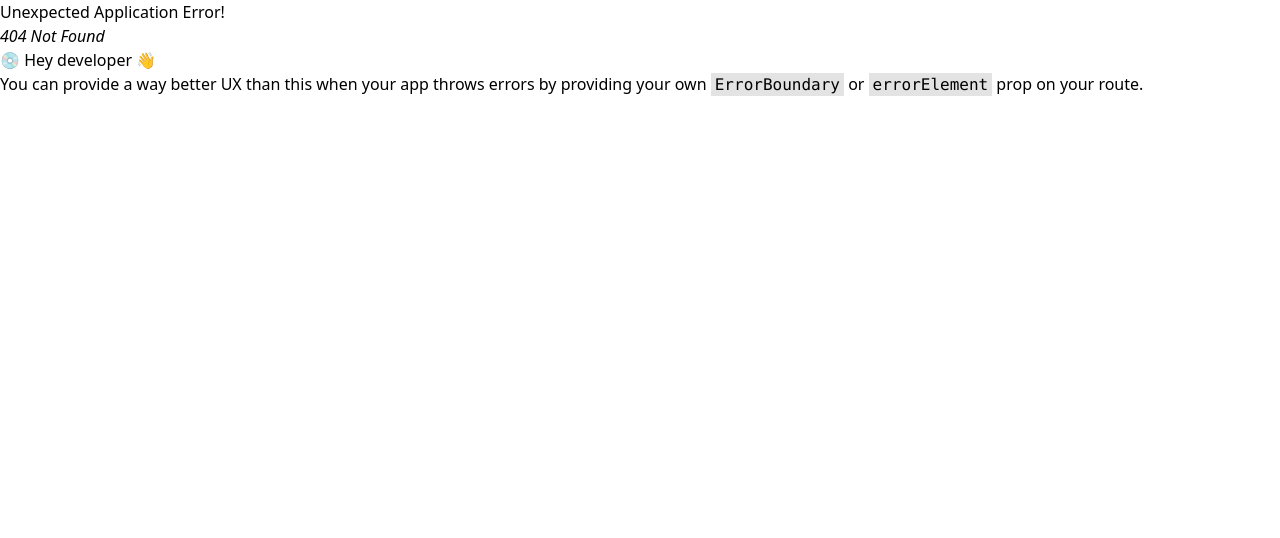
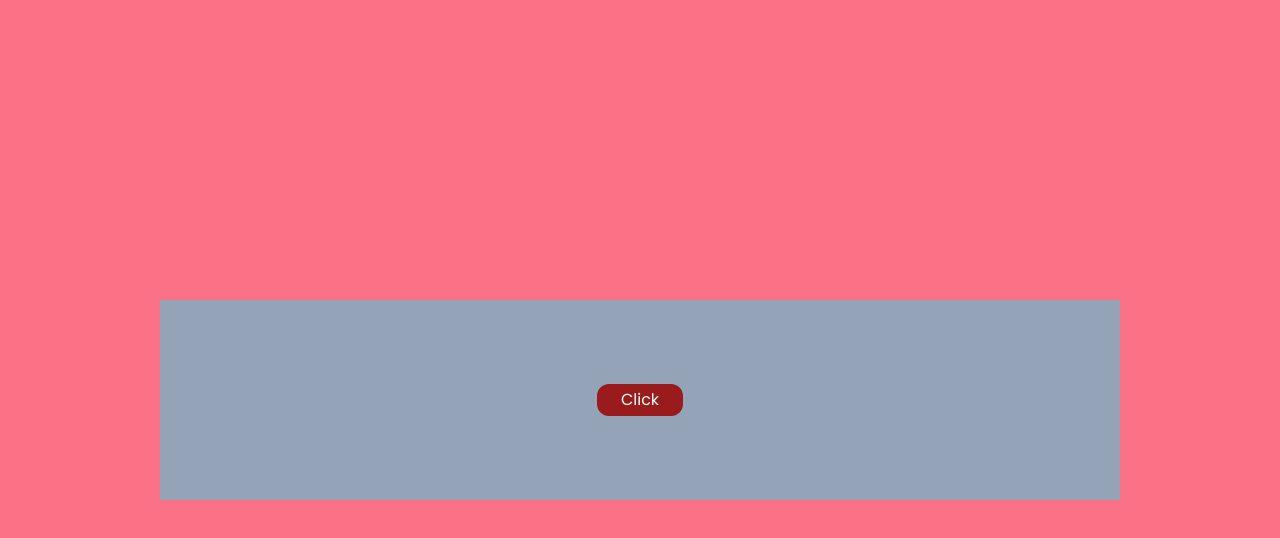
Before and after one commit to Tritintruong114/Movie-Dashboard, a React (Vite) app: page /test in a window 1280 px wide. Before the commit this address had no page. Shown: the top 538 px of the page. Built offline with nearby package versions, Linux system fonts and the light colour scheme.

Commit message:
This is for respo

```diff
--- a/src/components/Movies/MovieList.jsx
+++ b/src/components/Movies/MovieList.jsx
@@ -16,7 +16,6 @@ function MovieList() {
       `discover/movie?api_key=951a265e3ef47c76b1be4410641ac67e&with_genres=${idGenre}`
     );
     const saveData = await data.results;
-    console.log(saveData);
     setMovieGenreId(saveData);
   };
 
--- a/src/components/Movies/MoviesList.jsx
+++ b/src/components/Movies/MoviesList.jsx
@@ -22,12 +22,10 @@ export function MovieInfo({ filmTilte, backDrop, movieID }) {
         <h1 className="text-white z-10 font-medium absolute text-sm md:text-lg xl:text-sm">
           {filmTilte.slice}
         </h1>
-        {/* <div className="w-full h-full absolute bg-black blur bg-opacity-20"></div> */}
       </div>
     </div>
   );
 }
-//The component must have flex-shrink-0
 
 function MoviesList({ genresId }) {
   const [listOfMovies, setListOfMovies] = useState([]);
@@ -38,7 +36,6 @@ function MoviesList({ genresId }) {
         `https://api.themoviedb.org/3/discover/movie?api_key=951a265e3ef47c76b1be4410641ac67e&with_genres=${genresId}`
       );
       setListOfMovies(data.results);
-      //console.log(data.results);
     };
     getData();
   }, []);
--- a/src/components/user/Login.jsx
+++ b/src/components/user/Login.jsx
@@ -18,9 +18,7 @@ function Login() {
         localStorage.setItem("display name", result.user.displayName);
         navigate("/");
       });
-    } catch (error) {
-      console.log(error);
-    }
+    } catch (error) {}
   };
   const login = async () => {
     console.log(loginEmail, "Testing");
@@ -34,7 +32,6 @@ function Login() {
       setIsUser(true);
       navigate("/");
     } catch (error) {
-      console.log(error.message);
       setInvalidUser(error.message);
     }
   };
--- a/src/contexts/MovieDashBoardContext.jsx
+++ b/src/contexts/MovieDashBoardContext.jsx
@@ -14,7 +14,6 @@ const MovieDataProvider = ({ children }) => {
       `discover/movie?api_key=951a265e3ef47c76b1be4410641ac67e&with_genres=${reciveId}`
     );
     const saveData = await data.results;
-    console.log(saveData, `This is data of genre id ${reciveId}`);
     setMovieGenreId(saveData);
   };
 
--- a/src/main.jsx
+++ b/src/main.jsx
@@ -16,6 +16,7 @@ import Success from "./components/user/Success";
 import Detail from "./pages/Detail";
 import Search from "./pages/Search";
 import { GlobalProvider } from "./context/GlobalState";
+import Test from "./pages/Test";
 
 const router = createBrowserRouter([
   {
@@ -61,6 +62,10 @@ const router = createBrowserRouter([
         element: <Login />,
       },
       {
+        path: "test",
+        element: <Test />,
+      },
+      {
         path: "signup",
         element: <Signup />,
       },
--- /dev/null
+++ b/src/pages/Test.jsx
@@ -0,0 +1,21 @@
+import React from "react";
+
+function ButtonPrimay() {
+  return (
+    <button className="bg-red-800 text-white hover:bg-white transform ease-in-out hover:scale-150 hover:text-red-900 font-pps  px-6 py-1 rounded-xl">
+      Click
+    </button>
+  );
+}
+
+function Test() {
+  return (
+    <div className="bg-rose-400 w-full h-screen flex items-center justify-center">
+      <div className="w-3/4 sm:w-1/2 md:w-3/4 h-1/4 bg-slate-400 flex items-center justify-center gap-3">
+        <ButtonPrimay />
+      </div>
+    </div>
+  );
+}
+
+export default Test;
--- a/src/pages/leftSection/TopNavigation.jsx
+++ b/src/pages/leftSection/TopNavigation.jsx
@@ -32,9 +32,11 @@ function TopNavigation() {
     const setInput = {
       inputValue: event.target.value,
     };
-    setInputValue(setInput.inputValue);
+    console.log(event.target.value);
+    setInputValue(event.target.value); //event-loop //debounce
+    console.log(inputValue);
     if (inputValue.length) {
-      navigate(event.target.value ? `/search/${event.target.value}` : "/");
+      navigate(event.target.value ? `/search/${inputValue}` : "/");
     }
   };
 
--- a/tailwind.config.js
+++ b/tailwind.config.js
@@ -4,7 +4,7 @@ export default {
   theme: {
     extend: {
       fontFamily: {
-        poppins: ["Poppins", "sans-serif"],
+        pps: ["Poppins", "sans-serif"],
       },
     },
   },
```
Also changed, not shown: src/components/Movies/Trending.jsx (+0 -21 lines).
